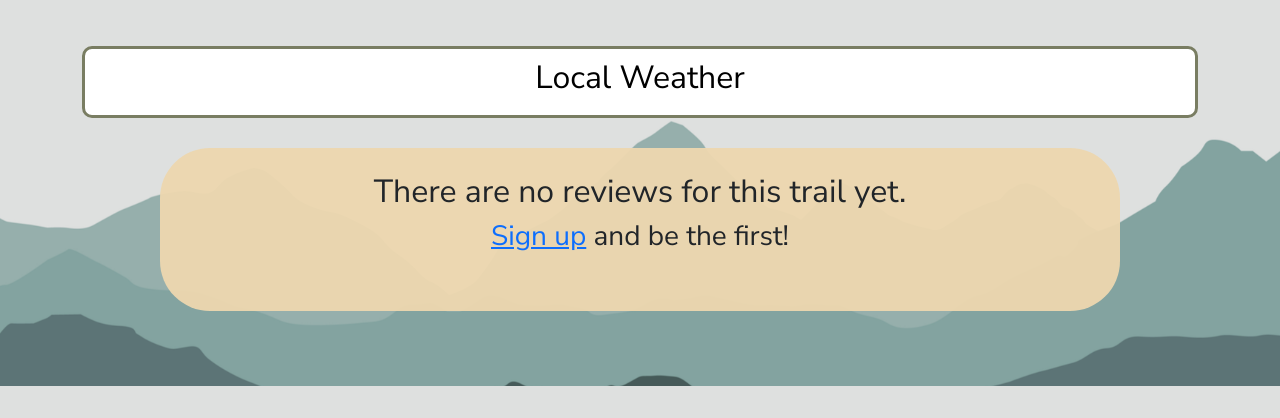
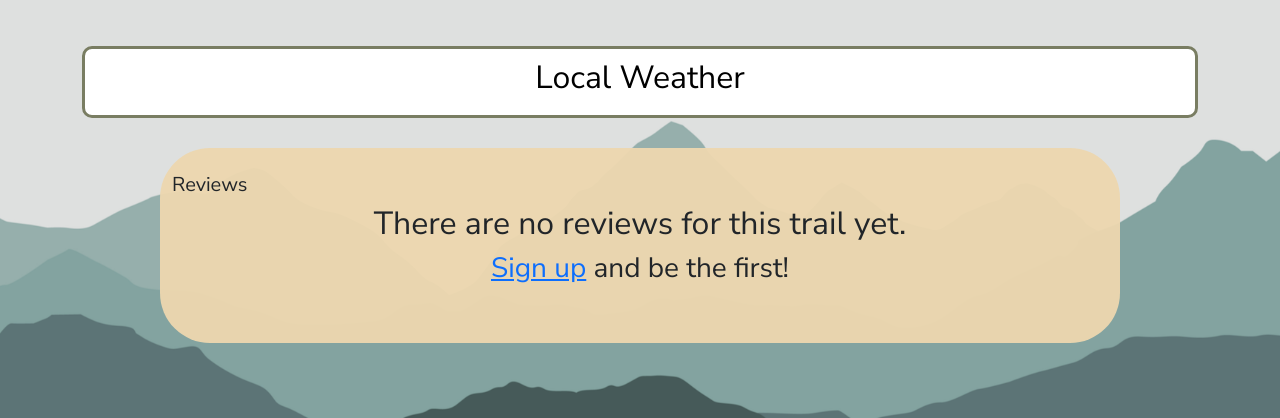
Before and after one commit to mwilkins17/hikeaday, a Flask app: template templates/trail_details.html in a window 1280 px wide. Shown: the part 1082-1500 px from the top of the page. Before the commit the page ends 1468 px from the top, so only its background shows below. Run offline with Flask 2, Linux system fonts and the light colour scheme; the template is opened without the code that fills it, so the values that code supplies are empty; some libraries are stand-ins or nearby versions.

Commit message:
Added reviews header

```diff
--- a/templates/trail_details.html
+++ b/templates/trail_details.html
@@ -220,7 +220,7 @@
 
 
 <div class="container" style="background-color: rgba(238, 215, 175, 0.95); margin-top: 30px; border-radius:50px; width: 75%; padding-top: 25px">
-
+    <h5>Reviews</h5>
     {% if reviews %}
         <div id="trail--reviews" style="text-align:center; padding-bottom: 50px;"><div></div>
         </div>
```
